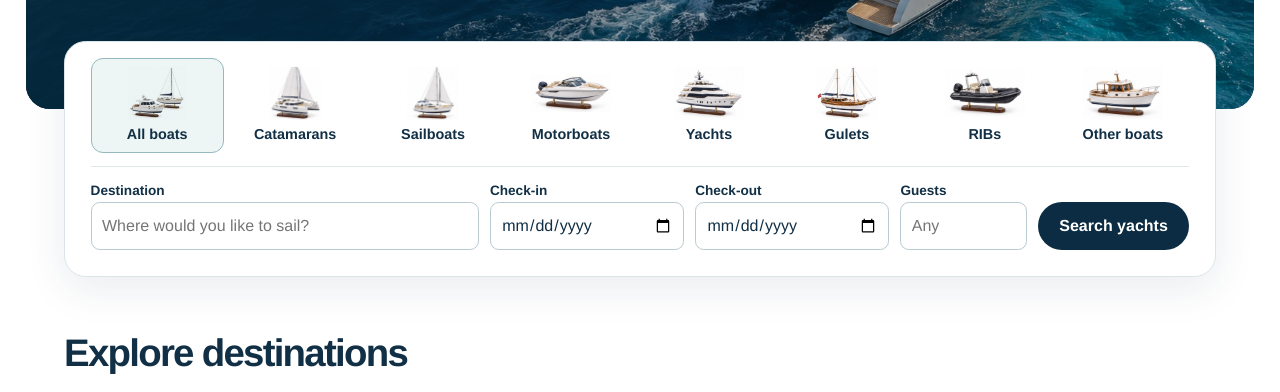
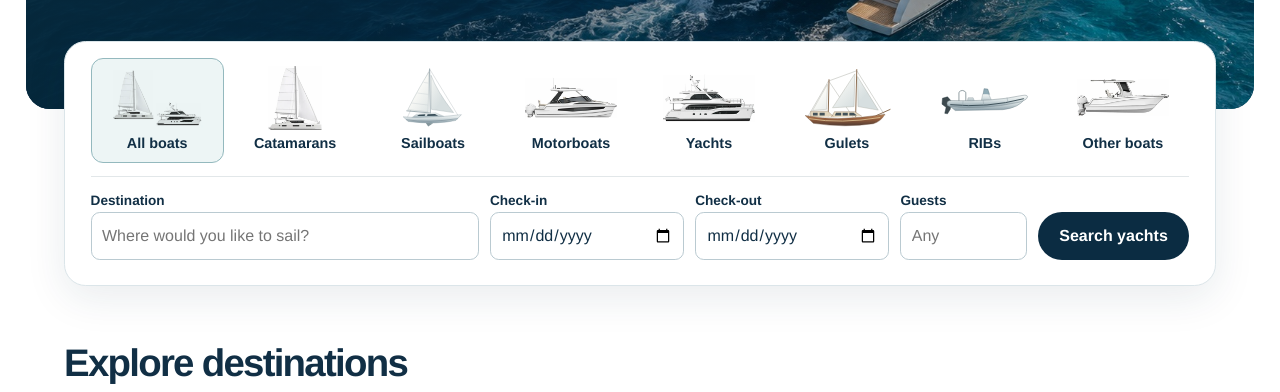
Before and after one commit to wstockfish/Hull-Reserve, a plain HTML site: page public/index.html in a window 1280 px wide. Shown: the part 401-793 px from the top of the page. Drawn offline with Linux system fonts and the light colour scheme.

Commit message:
Use Catamaran World profile icons and hover motion in charter search

```diff
--- a/public/index.html
+++ b/public/index.html
@@ -32,14 +32,14 @@
       <form class="finder" action="/charters.html" aria-label="Find a charter">
         <fieldset><legend>Boat type</legend>
           <div class="models">
-            <label><input type="radio" name="type" value="" checked><span><img src="/assets/models/all.jpg" alt="">All boats</span></label>
-            <label><input type="radio" name="type" value="catamaran"><span><img src="/assets/models/catamaran.jpg" alt="">Catamarans</span></label>
-            <label><input type="radio" name="type" value="sailboat"><span><img src="/assets/models/sailboat.jpg" alt="">Sailboats</span></label>
-            <label><input type="radio" name="type" value="motorboat"><span><img src="/assets/models/motorboat.jpg" alt="">Motorboats</span></label>
-            <label><input type="radio" name="type" value="yacht"><span><img src="/assets/models/yacht.jpg" alt="">Yachts</span></label>
-            <label><input type="radio" name="type" value="gulet"><span><img src="/assets/models/gulet.jpg" alt="">Gulets</span></label>
-            <label><input type="radio" name="type" value="rib"><span><img src="/assets/models/rib.jpg" alt="">RIBs</span></label>
-            <label><input type="radio" name="type" value="other"><span><img src="/assets/models/other.jpg" alt="">Other boats</span></label>
+            <label><input type="radio" name="type" value="" checked><span><img src="/assets/models/all.webp" alt="">All boats</span></label>
+            <label><input type="radio" name="type" value="catamaran"><span><img src="/assets/models/catamaran.webp" alt="">Catamarans</span></label>
+            <label><input type="radio" name="type" value="sailboat"><span><img src="/assets/models/sailboat.svg" alt="">Sailboats</span></label>
+            <label><input type="radio" name="type" value="motorboat"><span><img src="/assets/models/motorboat.webp" alt="">Motorboats</span></label>
+            <label><input type="radio" name="type" value="yacht"><span><img src="/assets/models/yacht.webp" alt="">Yachts</span></label>
+            <label><input type="radio" name="type" value="gulet"><span><img src="/assets/models/gulet.svg" alt="">Gulets</span></label>
+            <label><input type="radio" name="type" value="rib"><span><img src="/assets/models/rib.svg" alt="">RIBs</span></label>
+            <label><input type="radio" name="type" value="other"><span><img src="/assets/models/other.webp" alt="">Other boats</span></label>
           </div>
         </fieldset>
         <div class="finder-fields">
--- a/public/styles.css
+++ b/public/styles.css
@@ -236,9 +236,19 @@ footer {
 .models { display: grid; grid-template-columns: repeat(8,minmax(0,1fr)); gap: .3rem; }
 .models label { position: relative; cursor: pointer; }
 .models span { display: flex; flex-direction: column; align-items: center; gap: .35rem; padding: .45rem .2rem .65rem; border-radius: .75rem; border: 1px solid transparent; font-size: .9rem; font-weight: 650; white-space: nowrap; }
-.models img { width: 5rem; height: 3.4rem; object-fit: contain; mix-blend-mode: multiply; }
+.models span { transition: transform .25s ease; }
+.models img { transition: filter .35s ease; width: min(100%, 6rem); height: 4rem; object-fit: contain; mix-blend-mode: multiply; }
 .models input:checked + span { background: #edf5f5; border-color: #94b9be; }
-.models label:hover span { background: #f2f6f7; }
+.models input:focus-visible + span { transform: translateY(-5px); }
+.models input:focus-visible + span img { filter: contrast(1.03); }
+@media (hover: hover) {
+  .models label:hover span { transform: translateY(-5px); }
+  .models label:hover img { filter: contrast(1.03); }
+}
+@media (prefers-reduced-motion: reduce) {
+  .models label span, .models label img { transition: none; }
+  .models label:hover span, .models input:focus-visible + span { transform: none; }
+}
 .models input:focus-visible + span { outline: 2px solid var(--ink); }
 .finder-fields,.charter-search { display: grid; grid-template-columns: minmax(12rem,2fr) repeat(2,minmax(8rem,1fr)) minmax(4rem,.65fr) auto; gap: .7rem; align-items: end; }
 .finder-fields { border-top: 1px solid #e2e7e9; margin-top: .8rem; padding-top: 1rem; }
@@ -273,7 +283,7 @@ footer {
   .hero-intro { max-width: 17rem; }
   .finder { width: 94%; margin-top: -2rem; }
   .models span { font-size: .78rem; }
-  .models img { width: 3.4rem; height: 2.6rem; }
+  .models img { width: min(100%, 4.5rem); height: 3.2rem; }
   .finder-fields button { grid-column: auto; }
   .destinations > div { grid-template-columns: 1fr; }
   .destinations { margin-block: 2.5rem; }
```
Also changed, not shown: public/assets/models/all.webp (added), public/assets/models/catamaran.webp (added), public/assets/models/gulet.svg (added), public/assets/models/motorboat.webp (added), public/assets/models/other.webp (added), public/assets/models/rib.svg (added), public/assets/models/sailboat.svg (added), public/assets/models/yacht.webp (added).
